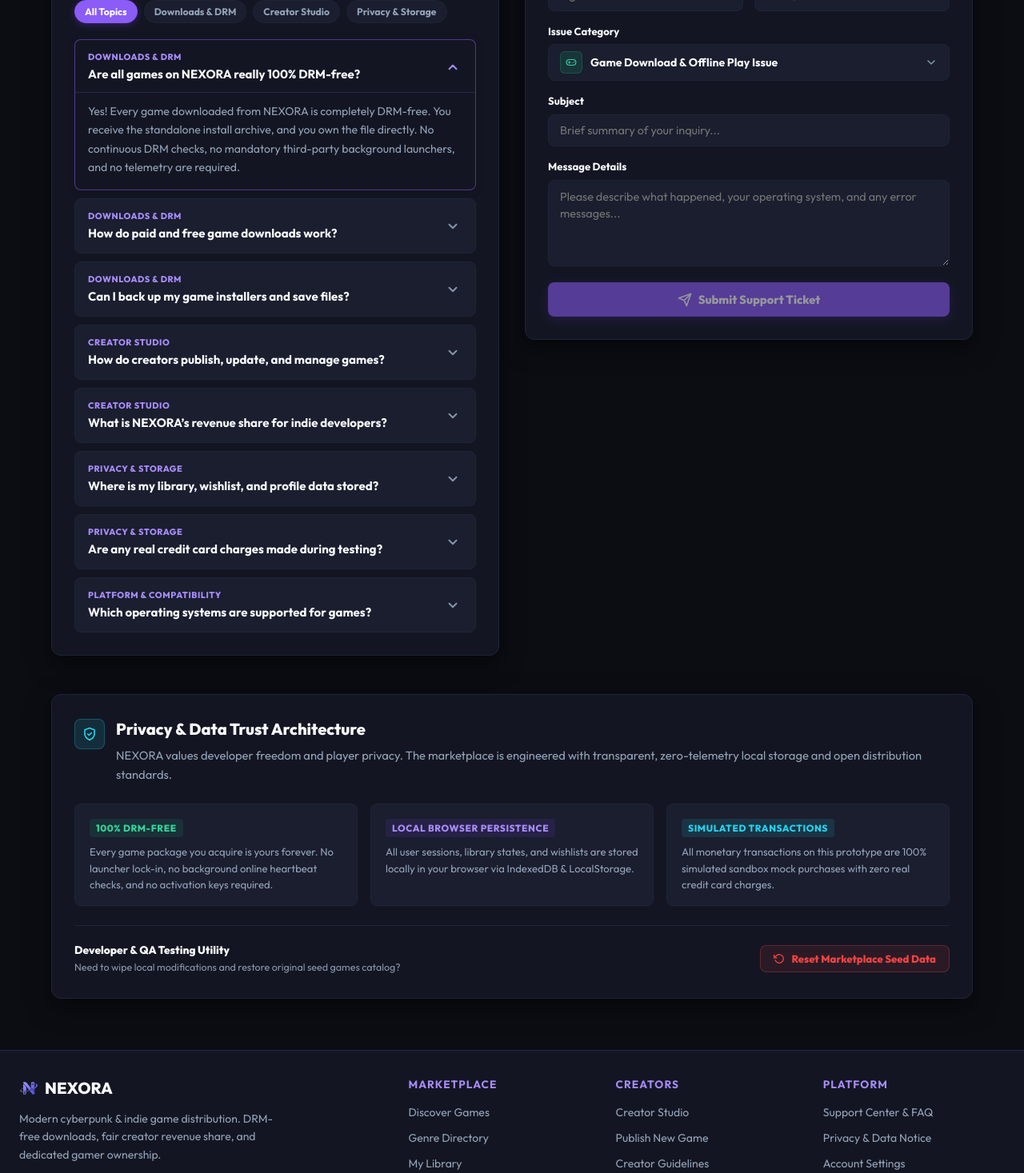
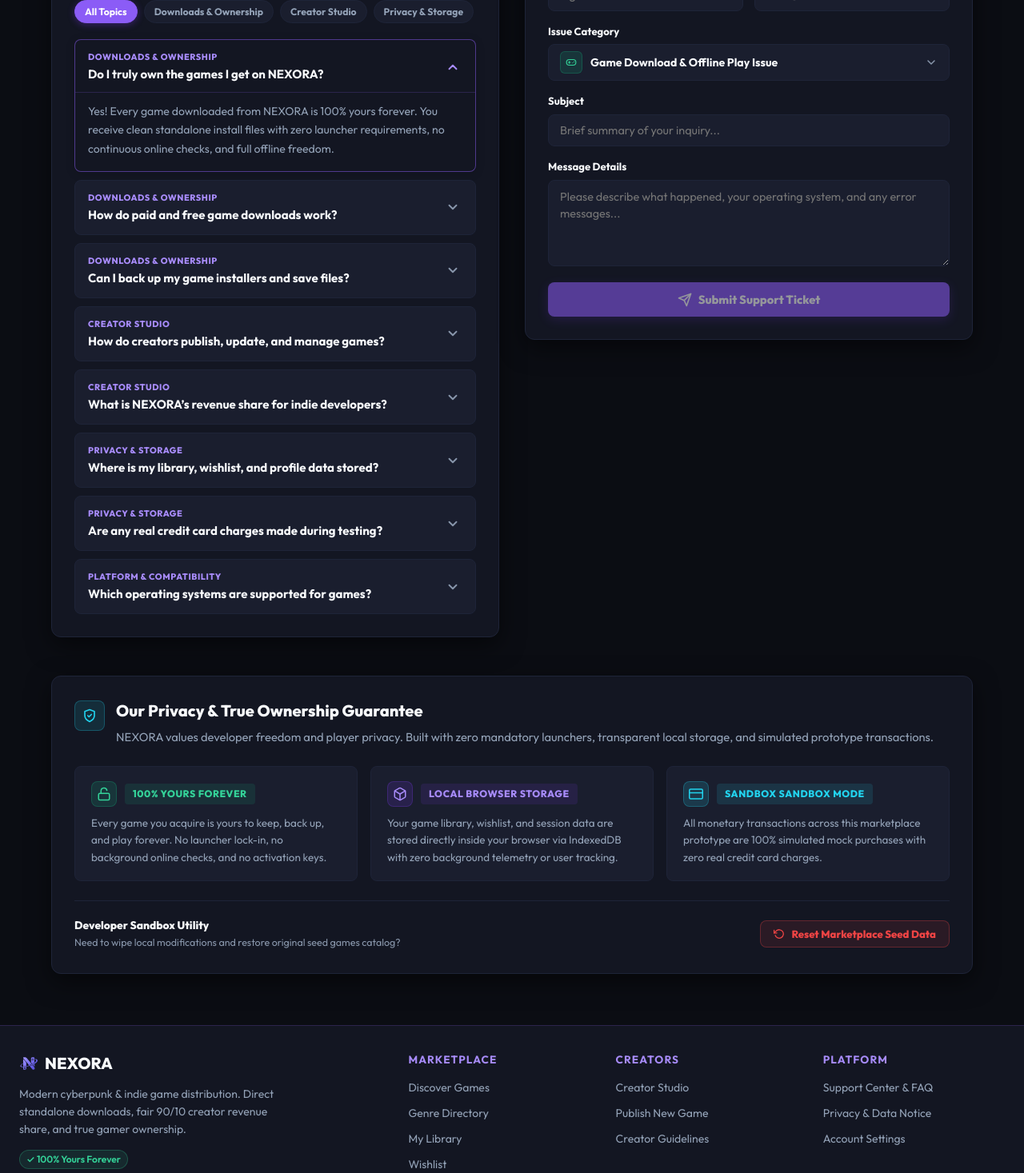
Before and after one commit to Greenteaguyz/NEXORA, an Angular app: page /support in a window 1280 px wide. Shown: the part 560-2027 px from the top of the page at 80% size. Built offline with nearby package versions, Linux system fonts and the light colour scheme.

Commit message:
feat(branding): replace DRM-Free with non-technical True Ownership and 100% Yours Forever copywriting

```diff
--- a/src/app/features/game-catalog/game-catalog.component.html
+++ b/src/app/features/game-catalog/game-catalog.component.html
@@ -2,9 +2,9 @@
   <!-- Hero Banner -->
   <header class="catalog-hero">
     <div class="hero-badge">Cyberpunk & Indie Distribution</div>
-    <h1 class="hero-title">Discover DRM-Free Indie Games</h1>
+    <h1 class="hero-title">Discover Indie Games — Yours Forever</h1>
     <p class="hero-subtitle">
-      Explore cutting-edge synthwave adventures, tactical roguelikes, and immersive cyberpunk worlds. Yours forever to download and keep.
+      Explore cutting-edge synthwave adventures, tactical roguelikes, and immersive cyberpunk worlds. Standalone downloads with true gamer ownership.
     </p>
 
     <!-- Search Bar & Filters -->
--- a/src/app/features/game-detail/game-detail.component.html
+++ b/src/app/features/game-detail/game-detail.component.html
@@ -129,7 +129,7 @@
 
             <div class="capsule-meta-row">
               <span class="meta-label">Distribution:</span>
-              <span class="meta-val highlight-emerald">100% DRM-Free</span>
+              <span class="meta-val highlight-emerald">100% Yours Forever</span>
             </div>
           </div>
 
@@ -156,7 +156,7 @@
             {{ game.price === 0 ? 'Download ' + game.title : 'Buy ' + game.title }}
           </h2>
           <span class="purchase-sub-note">
-            Includes standalone DRM-Free installer binaries for Windows 10/11 & native Linux x86_64.
+            Includes standalone installer binaries for Windows 10/11 & native Linux x86_64 with zero extra launchers.
           </span>
         </div>
 
@@ -229,8 +229,8 @@
                   </svg>
                 </div>
                 <div class="highlight-text">
-                  <strong class="highlight-heading">100% DRM-Free</strong>
-                  <span class="highlight-sub">No invasive background launchers, telemetry, or activation checks.</span>
+                  <strong class="highlight-heading">100% Yours Forever</strong>
+                  <span class="highlight-sub">Buy once, keep forever. No mandatory launchers, telemetry, or online heartbeat checks.</span>
                 </div>
               </div>
 
@@ -445,7 +445,7 @@
               <svg class="feature-item-svg cyan" viewBox="0 0 24 24" fill="none" stroke="currentColor" stroke-width="2" stroke-linecap="round" stroke-linejoin="round" aria-hidden="true">
                 <polygon points="13 2 3 14 12 14 11 22 21 10 12 10 13 2"/>
               </svg>
-              <span>100% DRM-Free Offline Play</span>
+              <span>100% Offline & Yours Forever</span>
             </li>
             <li class="steam-feature-item" role="listitem">
               <svg class="feature-item-svg orange" viewBox="0 0 24 24" fill="none" stroke="currentColor" stroke-width="2" stroke-linecap="round" stroke-linejoin="round" aria-hidden="true">
--- a/src/app/features/genres/genres.component.html
+++ b/src/app/features/genres/genres.component.html
@@ -88,7 +88,7 @@
         </div>
         <div class="cta-text">
           <h2 class="cta-title">Looking for something specific?</h2>
-          <p class="cta-subtitle">Search our entire catalog of DRM-free indie games, filter by price, or explore new releases.</p>
+          <p class="cta-subtitle">Search our entire catalog of standalone indie games, filter by price, or explore new releases.</p>
         </div>
       </div>
 
--- a/src/app/features/support/support.component.css
+++ b/src/app/features/support/support.component.css
@@ -940,23 +940,70 @@
   background: var(--bg-elevated);
   border: 1px solid var(--border-card);
   border-radius: var(--radius);
-  padding: 16px 18px;
+  padding: 18px 20px;
   display: flex;
   flex-direction: column;
-  gap: 8px;
+  gap: 10px;
+  transition: all 0.2s cubic-bezier(0.16, 1, 0.3, 1);
+}
+
+.trust-item-card:hover {
+  border-color: var(--border-glow);
+  transform: translateY(-2px);
+  box-shadow: 0 6px 18px rgba(0, 0, 0, 0.15);
 }
 
 :host-context([data-theme="light"]) .trust-item-card {
   background: #F8FAFC;
 }
 
+:host-context([data-theme="light"]) .trust-item-card:hover {
+  background: #FFFFFF;
+  border-color: var(--accent-400);
+  box-shadow: 0 6px 18px rgba(0, 0, 0, 0.08);
+}
+
+.trust-item-top {
+  display: flex;
+  align-items: center;
+  gap: 10px;
+}
+
+.trust-icon-box {
+  width: 32px;
+  height: 32px;
+  border-radius: 8px;
+  display: flex;
+  align-items: center;
+  justify-content: center;
+  flex-shrink: 0;
+}
+
+.trust-icon-box.green {
+  background: rgba(16, 185, 129, 0.15);
+  color: var(--emerald-400);
+  border: 1px solid rgba(16, 185, 129, 0.25);
+}
+
+.trust-icon-box.purple {
+  background: rgba(124, 58, 237, 0.15);
+  color: var(--accent-400);
+  border: 1px solid rgba(124, 58, 237, 0.25);
+}
+
+.trust-icon-box.cyan {
+  background: rgba(34, 211, 238, 0.15);
+  color: var(--cyan-400);
+  border: 1px solid rgba(34, 211, 238, 0.25);
+}
+
 .trust-badge {
   display: inline-block;
-  font-size: 0.74rem;
+  font-size: 0.76rem;
   font-weight: 800;
   text-transform: uppercase;
   letter-spacing: 0.05em;
-  padding: 3px 8px;
+  padding: 4px 10px;
   border-radius: var(--radius-sm);
 }
 
@@ -976,9 +1023,9 @@
 }
 
 .trust-item-desc {
-  font-size: 0.82rem;
+  font-size: 0.84rem;
   color: var(--text-secondary);
-  line-height: 1.55;
+  line-height: 1.6;
   margin: 0;
 }
 
--- a/src/app/features/support/support.component.html
+++ b/src/app/features/support/support.component.html
@@ -16,7 +16,7 @@
 
     <!-- Quick-Triage Hub Cards -->
     <div class="triage-cards-grid" role="group" aria-label="Support topic quick navigation">
-      <button type="button" class="triage-card" (click)="quickFilter('downloads')" aria-label="View Game Downloads and DRM help">
+      <button type="button" class="triage-card" (click)="quickFilter('downloads')" aria-label="View Game Downloads and True Ownership help">
         <div class="triage-icon-box green" aria-hidden="true">
           <svg class="svg-icon-md" viewBox="0 0 24 24" fill="none" stroke="currentColor" stroke-width="2" stroke-linecap="round" stroke-linejoin="round">
             <path d="M21 15v4a2 2 0 0 1-2 2H5a2 2 0 0 1-2-2v-4"/>
@@ -25,8 +25,8 @@
           </svg>
         </div>
         <div class="triage-content">
-          <strong class="triage-title">Downloads & DRM</strong>
-          <span class="triage-desc">Offline execution, save files & installers</span>
+          <strong class="triage-title">Downloads & Ownership</strong>
+          <span class="triage-desc">Offline play, save files & standalone installers</span>
         </div>
         <svg class="triage-arrow" viewBox="0 0 24 24" fill="none" stroke="currentColor" stroke-width="2.2" stroke-linecap="round" stroke-linejoin="round" aria-hidden="true">
           <polyline points="9 18 15 12 9 6"/>
@@ -58,7 +58,7 @@
         </div>
         <div class="triage-content">
           <strong class="triage-title">Privacy & Storage</strong>
-          <span class="triage-desc">IndexedDB, zero tracking & mock data</span>
+          <span class="triage-desc">IndexedDB, zero tracking & sandbox data</span>
         </div>
         <svg class="triage-arrow" viewBox="0 0 24 24" fill="none" stroke="currentColor" stroke-width="2.2" stroke-linecap="round" stroke-linejoin="round" aria-hidden="true">
           <polyline points="9 18 15 12 9 6"/>
@@ -67,7 +67,7 @@
     </div>
   </header>
 
-  <!-- Main Support Content Grid (70/30 on wide, 50/50 on desktop) -->
+  <!-- Main Support Content Grid -->
   <div class="support-grid" id="faq-section">
     <!-- Left Column: Interactive FAQ Hub -->
     <section class="section-card faq-section-card" aria-labelledby="heading-faq">
@@ -96,7 +96,7 @@
             type="text"
             [(ngModel)]="searchQuery"
             class="faq-search-input"
-            placeholder="Search FAQs, DRM questions, publishing rules..."
+            placeholder="Search FAQs, game ownership, publishing rules..."
             aria-label="Search FAQs">
           @if (searchQuery) {
             <button type="button" class="faq-clear-btn" (click)="clearSearch()" aria-label="Clear search input">✕</button>
@@ -121,7 +121,7 @@
             (click)="setCategory('downloads')"
             role="tab"
             [attr.aria-selected]="selectedCategory === 'downloads'">
-            Downloads & DRM
+            Downloads & Ownership
           </button>
           <button
             type="button"
@@ -397,7 +397,7 @@
     </section>
   </div>
 
-  <!-- Privacy & Data Trust Notice Section -->
+  <!-- Platform Trust & True Ownership Commitments -->
   <section class="privacy-banner" id="privacy" aria-labelledby="heading-privacy">
     <div class="privacy-header-row">
       <div class="privacy-title-wrap">
@@ -408,40 +408,59 @@
           </svg>
         </div>
         <div>
-          <h2 id="heading-privacy" class="privacy-title">Privacy & Data Trust Architecture</h2>
+          <h2 id="heading-privacy" class="privacy-title">Our Privacy & True Ownership Guarantee</h2>
           <p class="privacy-lead">
-            NEXORA values developer freedom and player privacy. The marketplace is engineered with transparent, zero-telemetry local storage and open distribution standards.
+            NEXORA values developer freedom and player privacy. Built with zero mandatory launchers, transparent local storage, and simulated prototype transactions.
           </p>
         </div>
       </div>
     </div>
 
-    <!-- Trust Cards Triad -->
+    <!-- Trust Cards Triad with Vector Icons -->
     <div class="trust-points-grid">
       <div class="trust-item-card">
-        <div class="trust-item-header">
-          <span class="trust-badge green">100% DRM-Free</span>
+        <div class="trust-item-top">
+          <div class="trust-icon-box green" aria-hidden="true">
+            <svg class="svg-icon-sm" viewBox="0 0 24 24" fill="none" stroke="currentColor" stroke-width="2" stroke-linecap="round" stroke-linejoin="round">
+              <rect x="3" y="11" width="18" height="11" rx="2" ry="2"/>
+              <path d="M7 11V7a5 5 0 0 1 9.9-1"/>
+            </svg>
+          </div>
+          <span class="trust-badge green">100% Yours Forever</span>
         </div>
         <p class="trust-item-desc">
-          Every game package you acquire is yours forever. No launcher lock-in, no background online heartbeat checks, and no activation keys required.
+          Every game you acquire is yours to keep, back up, and play forever. No launcher lock-in, no background online checks, and no activation keys.
         </p>
       </div>
 
       <div class="trust-item-card">
-        <div class="trust-item-header">
-          <span class="trust-badge purple">Local Browser Persistence</span>
+        <div class="trust-item-top">
+          <div class="trust-icon-box purple" aria-hidden="true">
+            <svg class="svg-icon-sm" viewBox="0 0 24 24" fill="none" stroke="currentColor" stroke-width="2" stroke-linecap="round" stroke-linejoin="round">
+              <path d="M21 16V8a2 2 0 0 0-1-1.73l-7-4a2 2 0 0 0-2 0l-7 4A2 2 0 0 0 3 8v8a2 2 0 0 0 1 1.73l7 4a2 2 0 0 0 2 0l7-4A2 2 0 0 0 21 16z"/>
+              <polyline points="3.27 6.96 12 12.01 20.73 6.96"/>
+              <line x1="12" y1="22.08" x2="12" y2="12"/>
+            </svg>
+          </div>
+          <span class="trust-badge purple">Local Browser Storage</span>
         </div>
         <p class="trust-item-desc">
-          All user sessions, library states, and wishlists are stored locally in your browser via IndexedDB & LocalStorage.
+          Your game library, wishlist, and session data are stored directly inside your browser via IndexedDB with zero background telemetry or user tracking.
         </p>
       </div>
 
       <div class="trust-item-card">
-        <div class="trust-item-header">
-          <span class="trust-badge cyan">Simulated Transactions</span>
+        <div class="trust-item-top">
+          <div class="trust-icon-box cyan" aria-hidden="true">
+            <svg class="svg-icon-sm" viewBox="0 0 24 24" fill="none" stroke="currentColor" stroke-width="2" stroke-linecap="round" stroke-linejoin="round">
+              <rect x="1" y="4" width="22" height="16" rx="2" ry="2"/>
+              <line x1="1" y1="10" x2="23" y2="10"/>
+            </svg>
+          </div>
+          <span class="trust-badge cyan">Sandbox Sandbox Mode</span>
         </div>
         <p class="trust-item-desc">
-          All monetary transactions on this prototype are 100% simulated sandbox mock purchases with zero real credit card charges.
+          All monetary transactions across this marketplace prototype are 100% simulated mock purchases with zero real credit card charges.
         </p>
       </div>
     </div>
@@ -449,7 +468,7 @@
     <!-- Seed Data Reset Tool & Feedback Banner -->
     <div class="seed-reset-row">
       <div class="seed-reset-info">
-        <strong class="seed-reset-heading">Developer & QA Testing Utility</strong>
+        <strong class="seed-reset-heading">Developer Sandbox Utility</strong>
         <span class="seed-reset-sub">Need to wipe local modifications and restore original seed games catalog?</span>
       </div>
 
--- a/src/app/features/support/support.component.ts
+++ b/src/app/features/support/support.component.ts
@@ -87,21 +87,21 @@ export class SupportComponent implements OnInit {
     {
       id: 'faq-1',
       category: 'downloads',
-      categoryLabel: 'Downloads & DRM',
-      question: 'Are all games on NEXORA really 100% DRM-free?',
-      answer: 'Yes! Every game downloaded from NEXORA is completely DRM-free. You receive the standalone install archive, and you own the file directly. No continuous DRM checks, no mandatory third-party background launchers, and no telemetry are required.'
+      categoryLabel: 'Downloads & Ownership',
+      question: 'Do I truly own the games I get on NEXORA?',
+      answer: 'Yes! Every game downloaded from NEXORA is 100% yours forever. You receive clean standalone install files with zero launcher requirements, no continuous online checks, and full offline freedom.'
     },
     {
       id: 'faq-2',
       category: 'downloads',
-      categoryLabel: 'Downloads & DRM',
+      categoryLabel: 'Downloads & Ownership',
       question: 'How do paid and free game downloads work?',
       answer: 'Free games can be claimed and downloaded instantly with a single click. Paid games require a one-time simulated purchase confirmation in this prototype, after which the package is permanently bound to your personal Library with direct offline download access.'
     },
     {
       id: 'faq-3',
       category: 'downloads',
-      categoryLabel: 'Downloads & DRM',
+      categoryLabel: 'Downloads & Ownership',
       question: 'Can I back up my game installers and save files?',
       answer: 'Absolutely. Because all packages are standalone, you can back up zip installers or save directories to external hard drives, USB drives, or personal cloud storage without losing access.'
     },
--- a/src/app/layout/footer/footer.component.html
+++ b/src/app/layout/footer/footer.component.html
@@ -6,10 +6,10 @@
         <span>NEXORA</span>
       </div>
       <p class="brand-desc">
-        Modern cyberpunk & indie game distribution. DRM-free downloads, fair creator revenue share, and dedicated gamer ownership.
+        Modern cyberpunk & indie game distribution. Direct standalone downloads, fair 90/10 creator revenue share, and true gamer ownership.
       </p>
       <div>
-        <span class="badge-drm">✓ 100% DRM-Free Builds</span>
+        <span class="badge-drm">✓ 100% Yours Forever</span>
       </div>
     </div>
 
```
